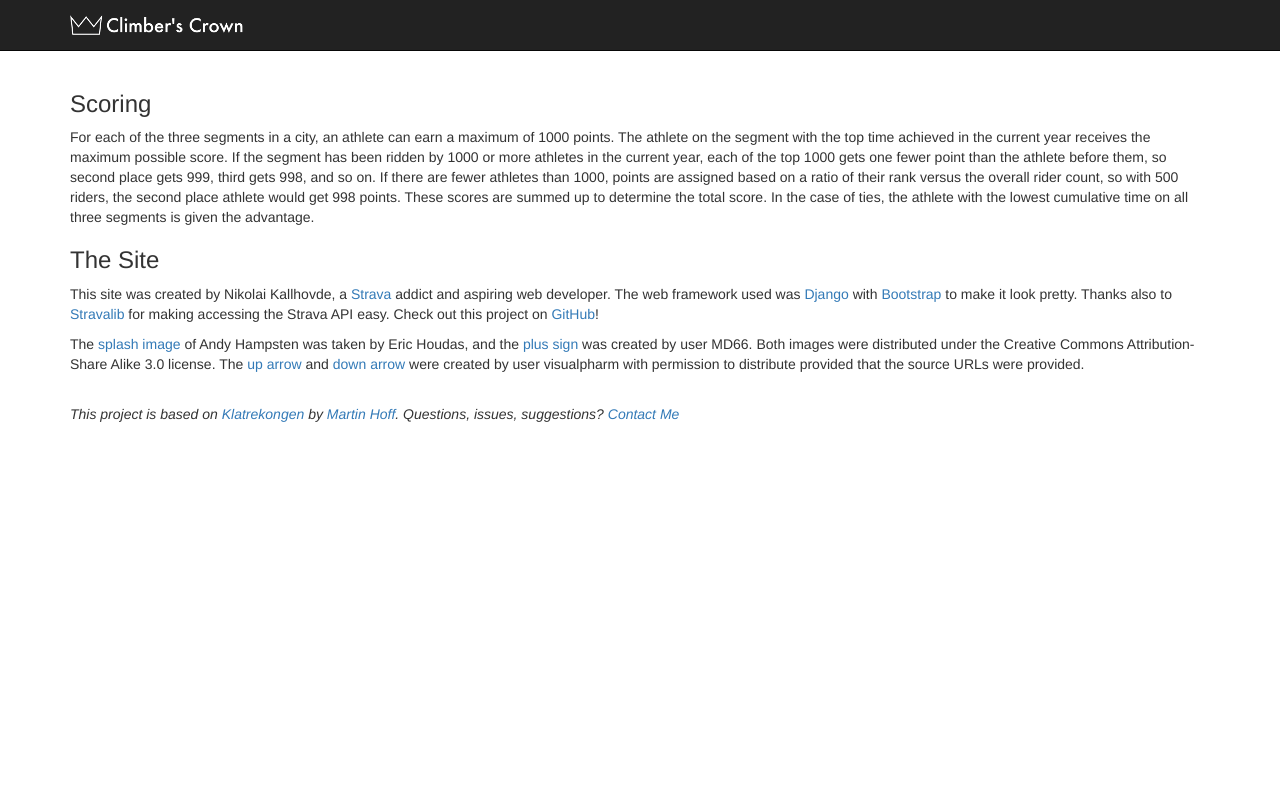
After one commit to nkall/ClimbersCrown, a Django app: page /about in a window 1280 px wide. The commit adds this page. Run offline with Django 3.2, Linux system fonts and the light colour scheme; some libraries are stand-ins or nearby versions.

Commit message:
Added about page

```diff
--- a/ClimbersCrown/settings.py
+++ b/ClimbersCrown/settings.py
@@ -23,9 +23,9 @@ STATIC_ROOT = os.path.join(BASE_DIR, 'static')
 SECRET_KEY = ''
 
 # SECURITY WARNING: don't run with debug turned on in production!
-DEBUG = True
+DEBUG = False
 
-ALLOWED_HOSTS = []
+ALLOWED_HOSTS = ['localhost', '127.0.0.1', '.climberscrown.com', '.climberscrown.com.', '.rhcloud.com', '.rhcloud.com.']
 
 
 # Application definition
--- a/ClimbersCrown/urls.py
+++ b/ClimbersCrown/urls.py
@@ -1,5 +1,6 @@
 from django.conf.urls import include, url
 from django.contrib import admin
+from django.views.generic import TemplateView
 
 urlpatterns = [
     # Examples:
@@ -7,5 +8,6 @@ urlpatterns = [
     # url(r'^blog/', include('blog.urls')),
     url(r'^podium/', include('climber.urls')),
     url(r'^admin/', include(admin.site.urls)),
+    url(r'^about', TemplateView.as_view(template_name='climber/about.html'), name='about'),
     url(r'^$', include('climber.urls')),
 ]
--- /dev/null
+++ b/climber/templates/climber/about.html
@@ -0,0 +1,44 @@
+<html lang="en">
+<head>
+	{% load staticfiles %}
+	<meta charset="utf-8">
+	<link rel="shortcut icon" type="image/png" href="{% static "favicon.ico" %}"/>
+	<link href="{% static "bootstrap/css/bootstrap.css" %}" rel="stylesheet">
+	<title>Climber's Crown</title>
+	<style>
+	.jumbotron {
+		background-image: url("{% static "hampsten.jpg" %}");
+		background-size: cover;
+		vertical-align: top;}
+	</style>
+</head>
+<body role="document">
+	<!-- Navbar -->
+	<nav class="navbar navbar-inverse navbar-static-top">
+		<div class="container">
+			<div class="navbar-header">
+				<a class="navbar-brand" href="/"><img src="{% static "ClimbersCrownWordmark.png" %}" alt="Climber's Crown"/></a>
+			</div>
+		</div>
+	</nav>
+
+<div class="container" role="main">
+	<h3>Scoring</h3>
+	<p>For each of the three segments in a city, an athlete can earn a maximum of 1000 points.  The athlete on the segment with the top time achieved in the current year receives the maximum possible score. If the segment has been ridden by 1000 or more athletes in the current year, each of the top 1000 gets one fewer point than the athlete before them, so second place gets 999, third gets 998, and so on.  If there are fewer athletes than 1000, points are assigned based on a ratio of their rank versus the overall rider count, so with 500 riders, the second place athlete would get 998 points.  These scores are summed up to determine the total score.  In the case of ties, the athlete with the lowest cumulative time on all three segments is given the advantage.</p>
+
+	<h3>The Site</h3>
+	<p>This site was created by Nikolai Kallhovde, a <a href="https://www.strava.com/">Strava</a> addict and aspiring web developer.  The web framework used was <a href="https://www.djangoproject.com/">Django</a> with <a href="http://getbootstrap.com/">Bootstrap</a> to make it look pretty.  Thanks also to <a href="https://github.com/hozn/stravalib">Stravalib</a> for making accessing the Strava API easy.  Check out this project on <a href="https://github.com/nkall/ClimbersCrown">GitHub</a>!</p>
+
+	<p>The <a href="https://commons.wikimedia.org/wiki/File:Andy_HAMPSTEN.jpg">splash image</a> of Andy Hampsten was taken by Eric Houdas, and the <a href="https://commons.wikimedia.org/wiki/File:Plus.png">plus sign</a> was created by user MD66. Both images were distributed under the Creative Commons Attribution-Share Alike 3.0 license.  The <a href="http://iconshow.me/stock-index-up-icon">up arrow</a> and <a href="http://iconshow.me/stock-index-down-icon">down arrow</a> were created by user visualpharm with permission to distribute provided that the source URLs were provided.</p>
+	<br>
+	<p><i>This project is based on <a href="http://www.klatrekonge.com/">Klatrekongen</a> by <a href="http://www.martinhoff.com/">Martin Hoff</a>.  Questions, issues, suggestions?
+	<!-- Webcrawler Protection -->
+	<script type="text/javascript">
+  		document.write('<a href="mailto:nkallhovd' + 'e@gmail.com">Contact Me</a>')
+	</script>
+	</i></p>
+</div>
+<br><br>
+<script src="{% static "jquery-1.11.3.min.js" %}"></script>
+<script src="{% static "bootstrap/js/bootstrap.min.js" %}"></script>
+</body>
--- a/climber/templates/climber/podium/index.html
+++ b/climber/templates/climber/podium/index.html
@@ -25,6 +25,7 @@
 					{% for otherCity in otherCities %}
 						<li><a href="/podium/{{ otherCity.name }}">{{ otherCity.formattedName }}</a></li>
 					{% endfor %}
+					<li><a href="/about.html">About</a></li>
 				</ul>
 			</div>
 		</div>
--- a/climber/urls.py
+++ b/climber/urls.py
@@ -1,5 +1,4 @@
 from django.conf.urls import url
-
 from . import views
 
 urlpatterns = [
--- a/myproject/settings.py
+++ b/myproject/settings.py
@@ -17,14 +17,14 @@ BASE_DIR = os.path.dirname(DJ_PROJECT_DIR)
 # See https://docs.djangoproject.com/en/1.7/howto/deployment/checklist/
 
 # SECURITY WARNING: keep the secret key used in production secret!
-SECRET_KEY = 'u9)cu6%4+w&&!k3w%w@ehzh(w$$csdcu2lcgo_6g$sqte802+*'
+SECRET_KEY = ''
 
 # SECURITY WARNING: don't run with debug turned on in production!
-DEBUG = True
+DEBUG = False
 
 TEMPLATE_DEBUG = True
 
-ALLOWED_HOSTS = []
+ALLOWED_HOSTS = ['localhost', '127.0.0.1', '.climberscrown.com', '.climberscrown.com.', '.rhcloud.com', '.rhcloud.com.']
 
 
 # Application definition
```
Also changed, not shown: climber/management/commands/update.py (+27 -10 lines), climber/templates/climber/index.html (+2 -5 lines), db.sqlite3, 5 other files.
